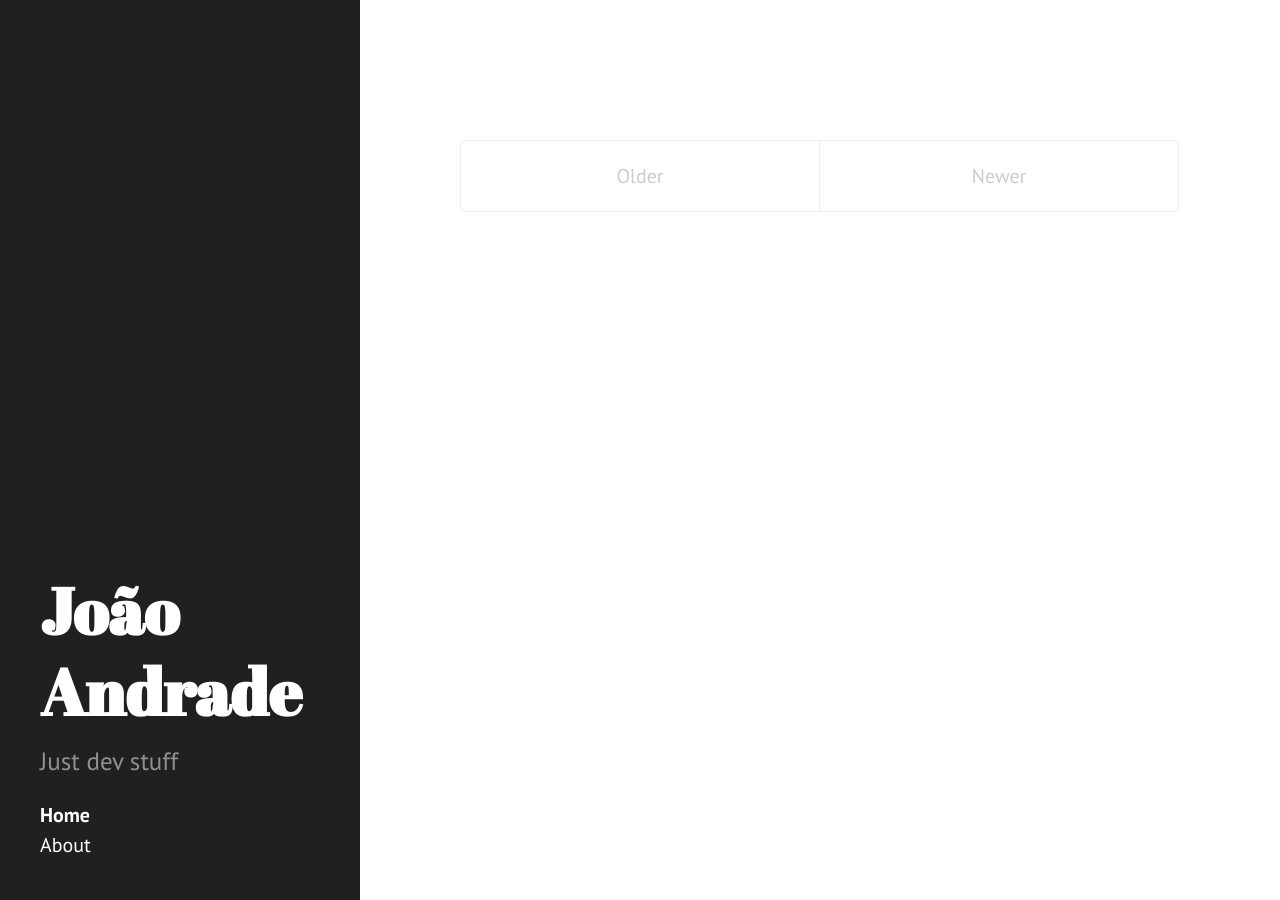
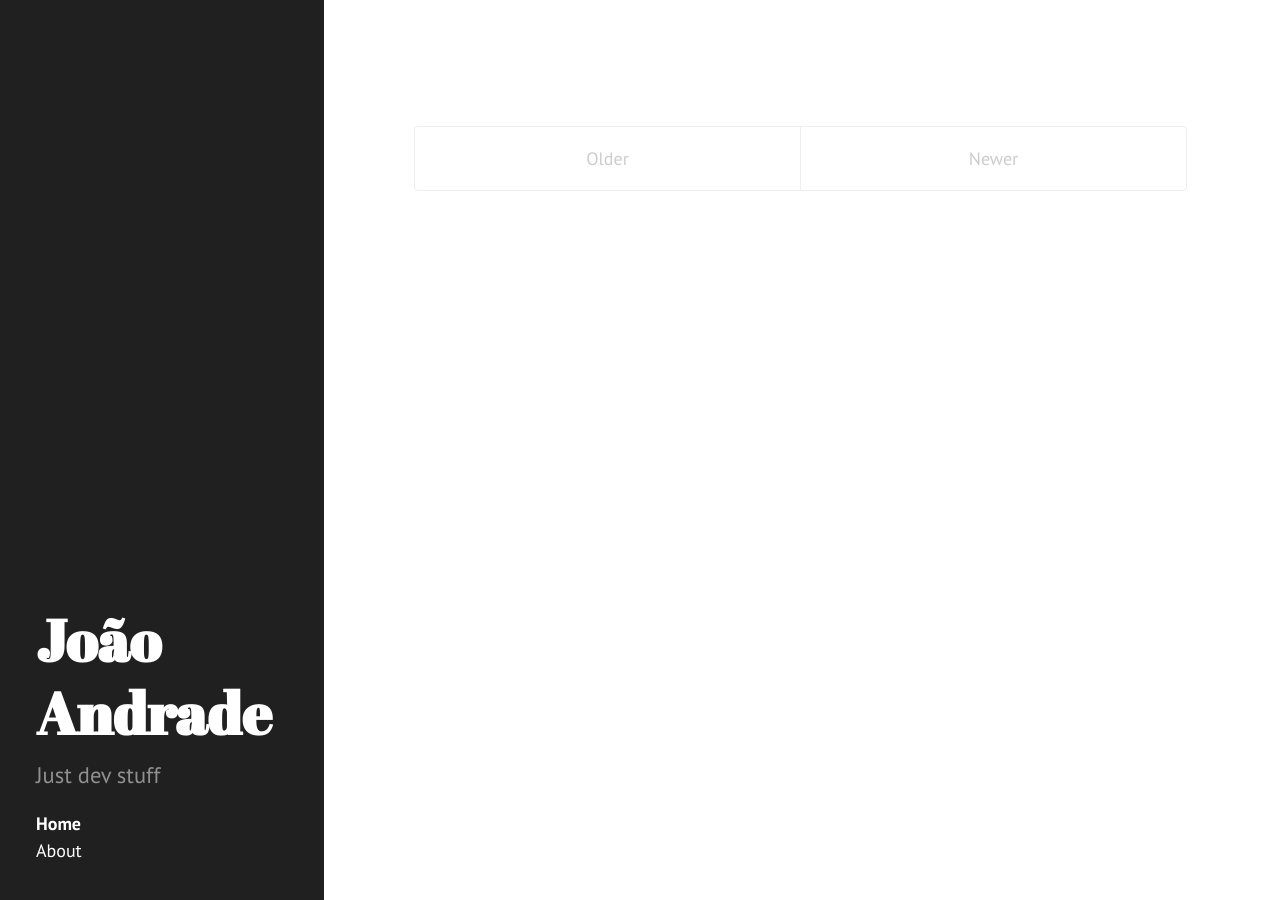
Before and after one commit to jdandrade/jdandrade.github.io, a Jekyll site: the page built from index.html, in a window 1280 px wide. Built offline with Jekyll 4.4.1, drawn with Linux system fonts in a browser that asks for light colours; the list of posts is cut into pages by our own code.

Commit message:
changing font size and display width

```diff
--- a/public/css/hyde.css
+++ b/public/css/hyde.css
@@ -41,7 +41,7 @@ html {
 }
 @media (min-width: 58rem) {
   html {
-    font-size: 20px;
+    font-size: 18px;
   }
 }
 
@@ -128,7 +128,7 @@ a.sidebar-nav-item:focus {
 
 @media (min-width: 48rem) {
   .content {
-    max-width: 38rem;
+    max-width: 45rem;
     margin-left: 20rem;
     margin-right: 2rem;
   }
```
